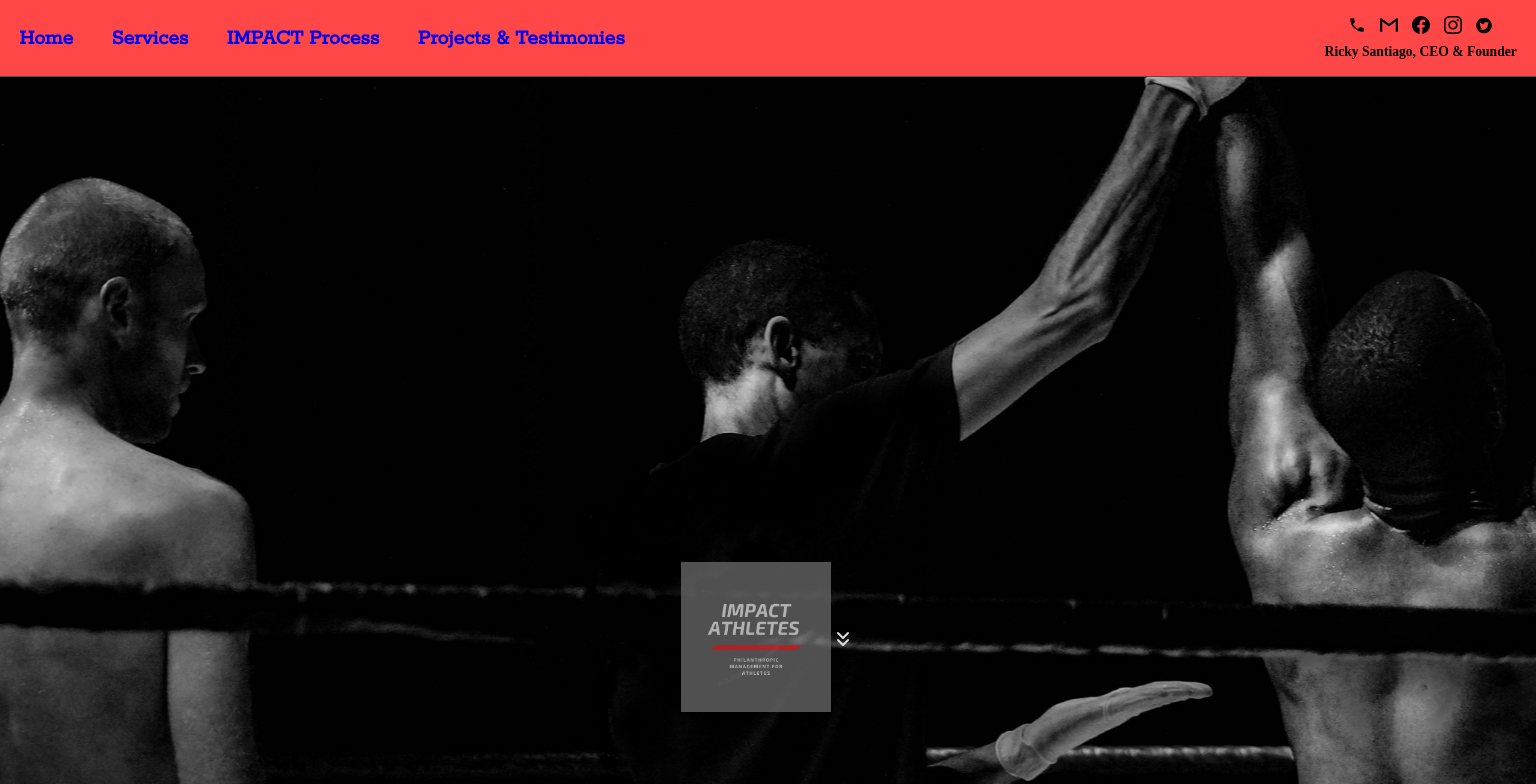
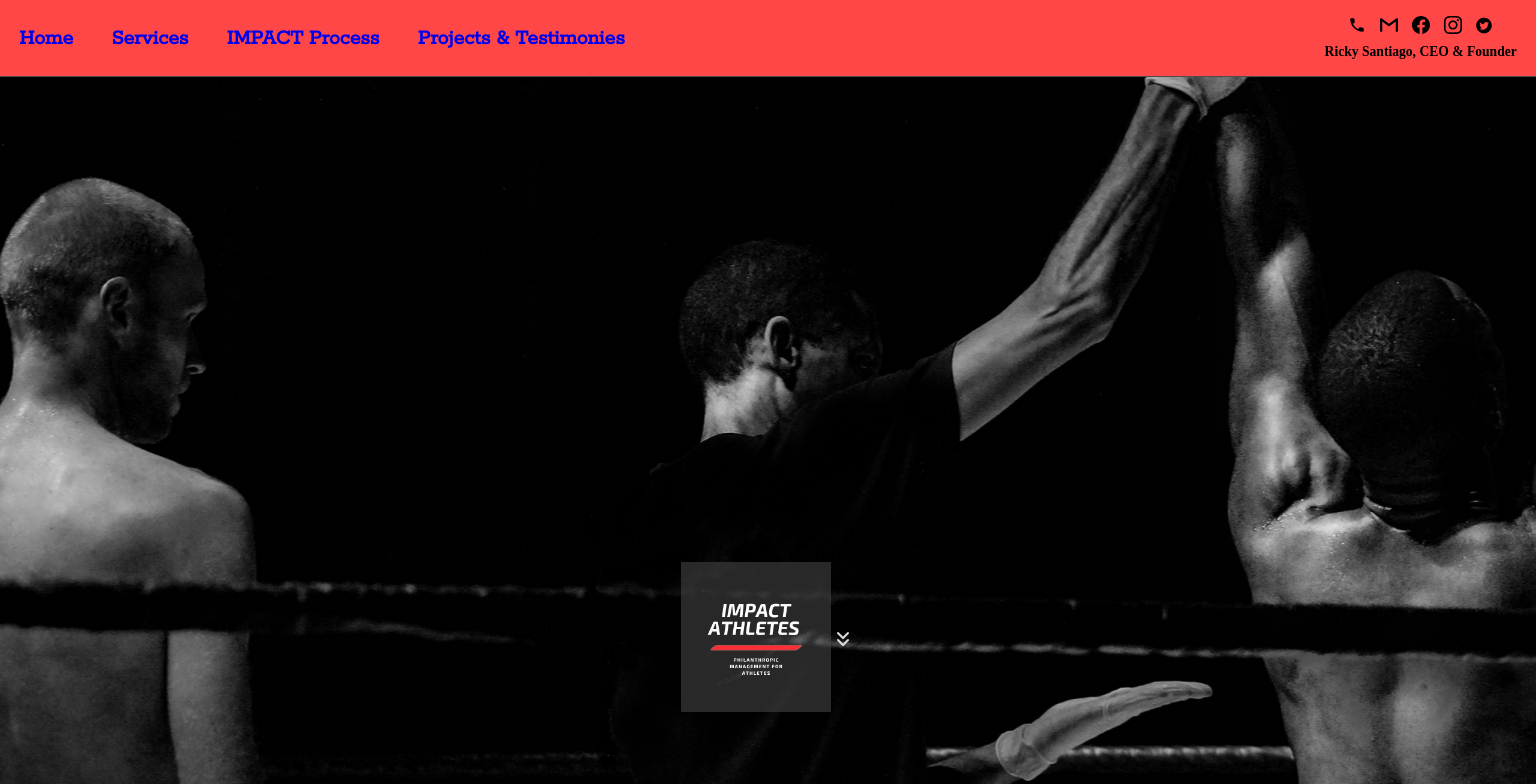
Before and after one commit to hamzafoy/impact-athletes-lou, a React (Create React App) app: page / in a window 1536 px wide. Shown: the top 784 px of the page. Built offline with nearby package versions, Linux system fonts and the light colour scheme; a web font is replaced by a local one.

Commit message:
altering the logo to allow for transparent background with fully opaque logo text.

```diff
--- a/src/LandingPage/LandingPage.css
+++ b/src/LandingPage/LandingPage.css
@@ -39,7 +39,8 @@
 .title-logo {
   height: 150px;
   width: 150px;
-  opacity: 0.7;
+  background-color: rgba(80,80,80, 0.5);
+  opacity: 1;
 }
 
 .trading-card-container {
@@ -152,7 +153,8 @@
   .title-logo {
     height: 150px;
     width: 150px;
-    opacity: 0.7;
+    background-color: rgba(80,80,80, 0.5);
+    opacity: 1;
   }
 
   .trading-card-container {
@@ -253,8 +255,10 @@
   .title-logo {
     height: 150px;
     width: 150px;
-    opacity: 0.7;
+    background-color: rgba(80,80,80, 0.5);
+    opacity: 1;
   }
+
 
   .trading-card-container {
     display: flex;
@@ -345,7 +349,8 @@
   .title-logo {
     height: 150px;
     width: 150px;
-    opacity: 0.7;
+    background-color: rgba(80,80,80, 0.5);
+    opacity: 1;
   }
 
   .trading-card-container {
--- a/src/LandingPage/LandingPage.js
+++ b/src/LandingPage/LandingPage.js
@@ -1,6 +1,6 @@
 import './LandingPage.css';
 import AboutUs from '../AboutUs/AboutUs';
-import logo from '../assets/logo.jpg';
+import logo from '../assets/logo-transparent.png';
 
 
 
```
Also changed, not shown: src/assets/logo-transparent.png (added), src/assets/logo_bg.png (added).
